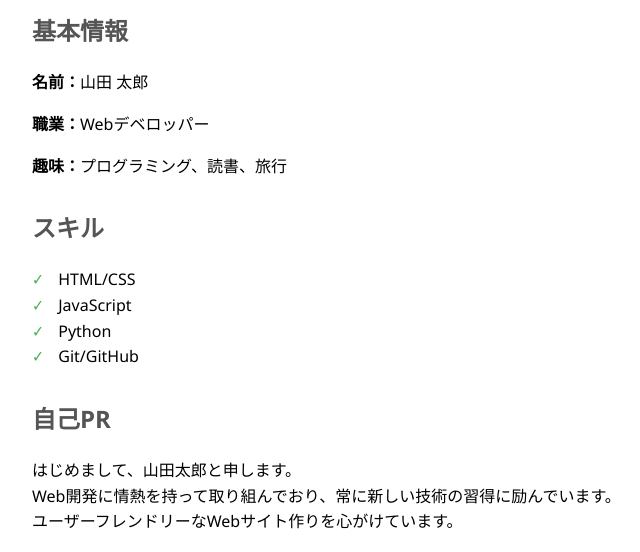
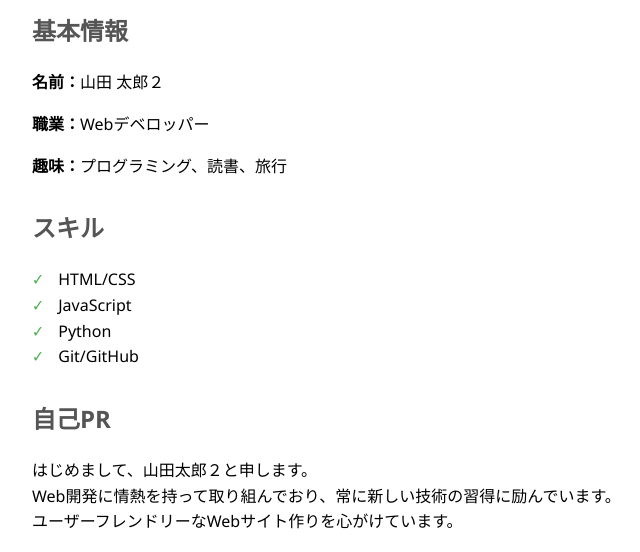
Before and after one commit to sgxrh654-glitch/test-html, a plain HTML site: page index.html in a window 1280 px wide. Shown: the part 335-887 px from the top of the page, 248-888 px from the left. Drawn offline with Linux system fonts and the light colour scheme.

Commit message:
update index.html

```diff
--- a/index.html
+++ b/index.html
@@ -65,7 +65,7 @@
 
         <div class="section">
             <h2>基本情報</h2>
-            <p><strong>名前：</strong>山田 太郎</p>
+            <p><strong>名前：</strong>山田 太郎２</p>
             <p><strong>職業：</strong>Webデベロッパー</p>
             <p><strong>趣味：</strong>プログラミング、読書、旅行</p>
         </div>
@@ -83,7 +83,7 @@
         <div class="section">
             <h2>自己PR</h2>
             <p>
-                はじめまして、山田太郎と申します。<br>
+                はじめまして、山田太郎２と申します。<br>
                 Web開発に情熱を持って取り組んでおり、常に新しい技術の習得に励んでいます。<br>
                 ユーザーフレンドリーなWebサイト作りを心がけています。
             </p>
```
